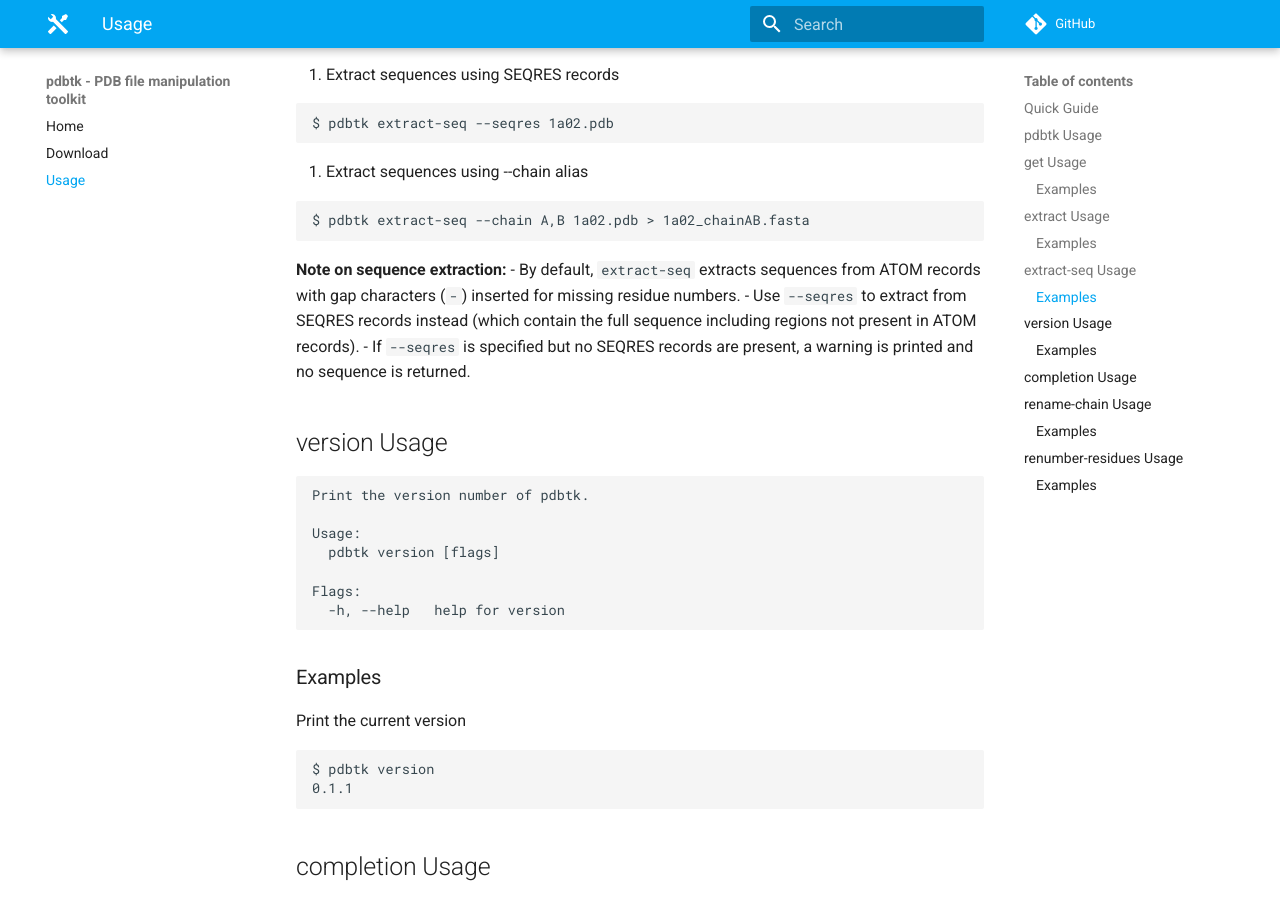
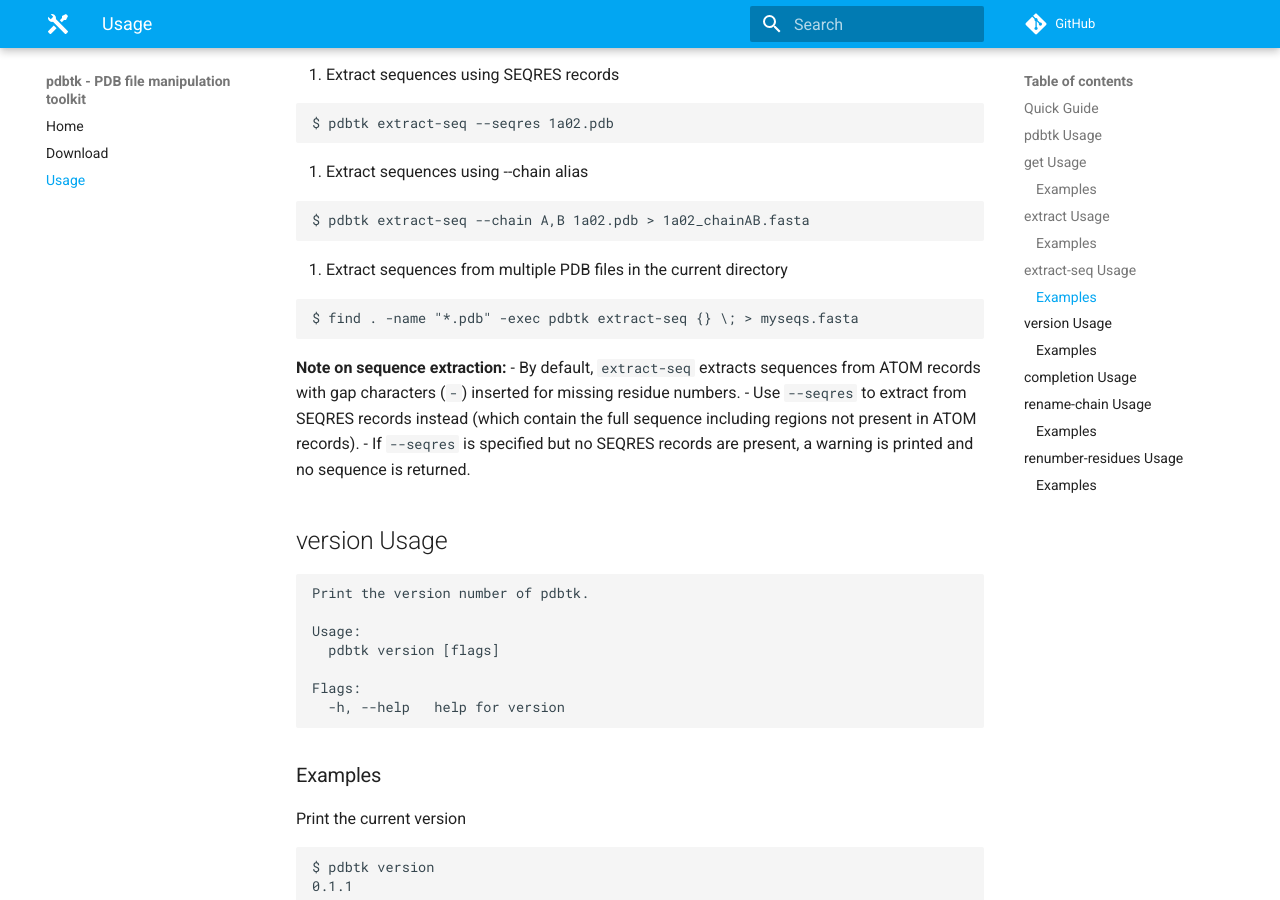
Before and after one commit to pansapiens/pdbtk, an MkDocs documentation site: the page built from doc/docs/usage.md, in a window 1280 px wide and 900 px high, scrolled down 3771 px. Built offline with MkDocs 1.6.1 and Material for MkDocs 9.7.7, drawn with Linux system fonts in a browser that asks for light colours; comment, search, counter and statistics services are not loaded.

Commit message:
extract-seq: Example in docs using find

````diff
--- a/doc/docs/usage.md
+++ b/doc/docs/usage.md
@@ -188,6 +188,11 @@ $ pdbtk extract-seq --seqres 1a02.pdb
 $ pdbtk extract-seq --chain A,B 1a02.pdb > 1a02_chainAB.fasta
 ```
 
+7. Extract sequences from multiple PDB files in the current directory
+```bash
+$ find . -name "*.pdb" -exec pdbtk extract-seq {} \; > myseqs.fasta
+```
+
 **Note on sequence extraction:**
 - By default, `extract-seq` extracts sequences from ATOM records with gap characters (`-`) inserted for missing residue numbers.
 - Use `--seqres` to extract from SEQRES records instead (which contain the full sequence including regions not present in ATOM records).
````
